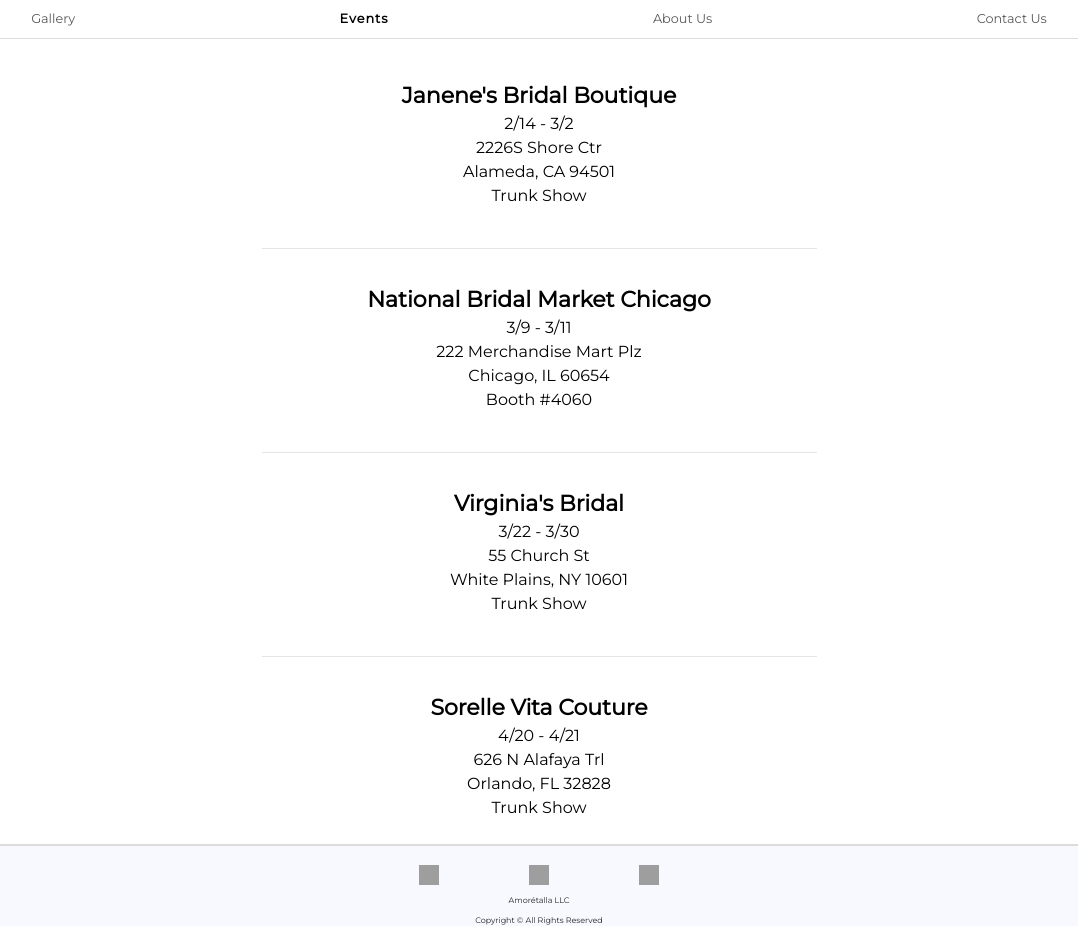
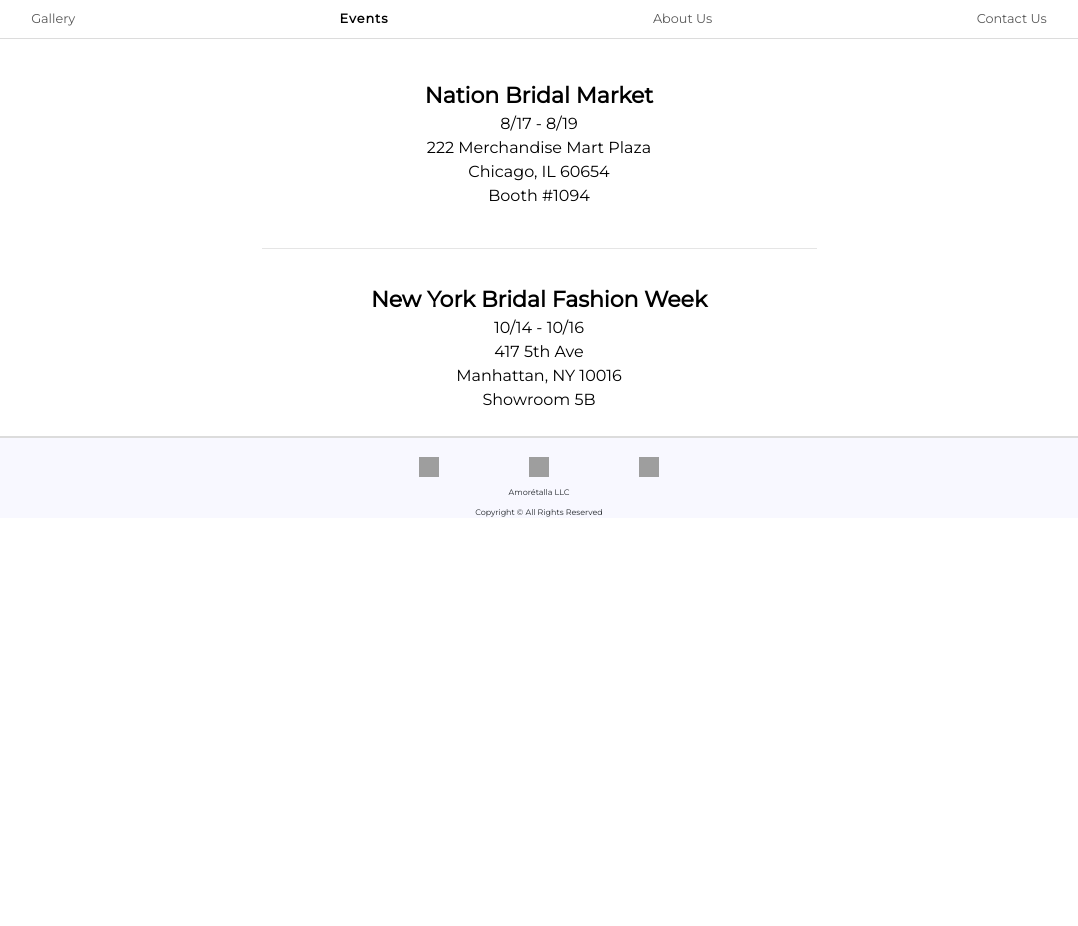
Before and after one commit to BurnsBlink/Amoretalla, a React (Create React App) app: page /events in a window 1280 px wide. Shown: the part 330-1256 px from the top of the page, without its empty margins (101-1179 px from the left). After the commit the page ends 848 px from the top, so only its background shows below. Built offline with nearby package versions, Linux system fonts and the light colour scheme; grey boxes are pictures that could not be loaded.

Commit message:
New 2025 dates and new contact

```diff
--- a/src/contact/ContactForm.js
+++ b/src/contact/ContactForm.js
@@ -5,10 +5,10 @@
 import 'react-phone-number-input/style.css'
 
 const ContactForm = () => {
-  const bizCardSizeSmall = 'https://ik.imagekit.io/r596hampx/tr:w-600/stanleyBizCard.png'
-  const bizCardSizeMed = 'https://ik.imagekit.io/r596hampx/tr:w-800/stanleyBizCard.png'
-  const bizCardSizeLarge = 'https://ik.imagekit.io/r596hampx/tr:w-1200/stanleyBizCard.png'
-  const bizCardSizeXlarge = 'https://ik.imagekit.io/r596hampx/tr:w-1600/stanleyBizCard.png'
+  const bizCardSizeSmall = 'https://ik.imagekit.io/r596hampx/tr:w-600/aubrey.png'
+  const bizCardSizeMed = 'https://ik.imagekit.io/r596hampx/tr:w-800/aubrey.png'
+  const bizCardSizeLarge = 'https://ik.imagekit.io/r596hampx/tr:w-1200/aubrey.png'
+  const bizCardSizeXlarge = 'https://ik.imagekit.io/r596hampx/tr:w-1600/aubrey.png'
   const [value, setValue] = useState('+1 ')
   const form = useRef();
 
@@ -74,10 +74,10 @@
             </div>
             <div className='row justify-content-center'>
               <div className='col-md-12'>
-                <a target='_blank' rel='noreferrer' href='https://www.lavenderlacellc.com/contact'>
+                <a target='_blank' rel='noreferrer' href='mailto:arbridalsales@gmail.com'>
                   <img
                     className='bizCard'
-                    src='https://ik.imagekit.io/r596hampx/stanleyBizCard.png'
+                    src='https://ik.imagekit.io/r596hampx/aubrey.png'
                     srcSet={`${bizCardSizeSmall} 600w, ${bizCardSizeMed} 800w, ${bizCardSizeLarge} 1200w,  ${bizCardSizeXlarge} 1600w`}
                     alt=''
                   />
--- a/src/events/Events.js
+++ b/src/events/Events.js
@@ -5,14 +5,14 @@
   return (
     <div className='pageBody'>
       <div className='container'>
-        <a href='https://janenesbridal.com/events' className='eventLink' target='_blank' rel='noreferrer'>
+        <a href='https://www.nationalbridalmarket.com/' className='eventLink' target='_blank' rel='noreferrer'>
           <div className="row">
             <div className="col">
-              <span className='eventTitle'>Janene's Bridal Boutique<br></br></span>
-              <span className='eventTime'>2/14 - 3/2<br></br></span>
-              <span className='eventLocation'>2226S Shore Ctr<br></br></span>
-              <span className='eventCity'>Alameda, CA 94501<br></br></span>
-              <span className='eventTime'>Trunk Show<br></br></span>
+              <span className='eventTitle'>Nation Bridal Market<br></br></span>
+              <span className='eventTime'>8/17 - 8/19<br></br></span>
+              <span className='eventLocation'>222 Merchandise Mart Plaza<br></br></span>
+              <span className='eventCity'>Chicago, IL 60654<br></br></span>
+              <span className='eventTime'>Booth #1094<br></br></span>
             </div>
           </div>
         </a>
@@ -20,35 +20,11 @@
         <a href='https://www.nationalbridalmarket.com/' className='eventLink' target='_blank' rel='noreferrer'>
           <div className="row">
             <div className="col">
-              <span className='eventTitle'>National Bridal Market Chicago<br></br></span>
-              <span className='eventTime'>3/9 - 3/11<br></br></span>
-              <span className='eventLocation'>222 Merchandise Mart Plz<br></br></span>
-              <span className='eventCity'>Chicago, IL 60654<br></br></span>
-              <span className='eventTime'>Booth #4060<br></br></span>
-            </div>
-          </div>
-        </a>
-        <hr className='eventBorder'></hr>
-        <a href='https://www.virginiasbridal.com/' className='eventLink' target='_blank' rel='noreferrer'>
-          <div className="row">
-            <div className="col">
-              <span className='eventTitle'>Virginia's Bridal<br></br></span>
-              <span className='eventTime'>3/22 - 3/30<br></br></span>
-              <span className='eventLocation'>55 Church St<br></br></span>
-              <span className='eventCity'>White Plains, NY 10601<br></br></span>
-              <span className='eventTime'>Trunk Show<br></br></span>
-            </div>
-          </div>
-        </a>
-        <hr className='eventBorder'></hr>
-        <a href='https://sorellevitacouture.com/' className='eventLink' target='_blank' rel='noreferrer'>
-          <div className="row">
-            <div className="col">
-              <span className='eventTitle'>Sorelle Vita Couture<br></br></span>
-              <span className='eventTime'>4/20 - 4/21<br></br></span>
-              <span className='eventLocation'>626 N Alafaya Trl<br></br></span>
-              <span className='eventCity'>Orlando, FL 32828<br></br></span>
-              <span className='eventTime'>Trunk Show<br></br></span>
+              <span className='eventTitle'>New York Bridal Fashion Week<br></br></span>
+              <span className='eventTime'>10/14 - 10/16<br></br></span>
+              <span className='eventLocation'>417 5th Ave<br></br></span>
+              <span className='eventCity'>Manhattan, NY 10016<br></br></span>
+              <span className='eventTime'>Showroom 5B<br></br></span>
             </div>
           </div>
         </a>
```
